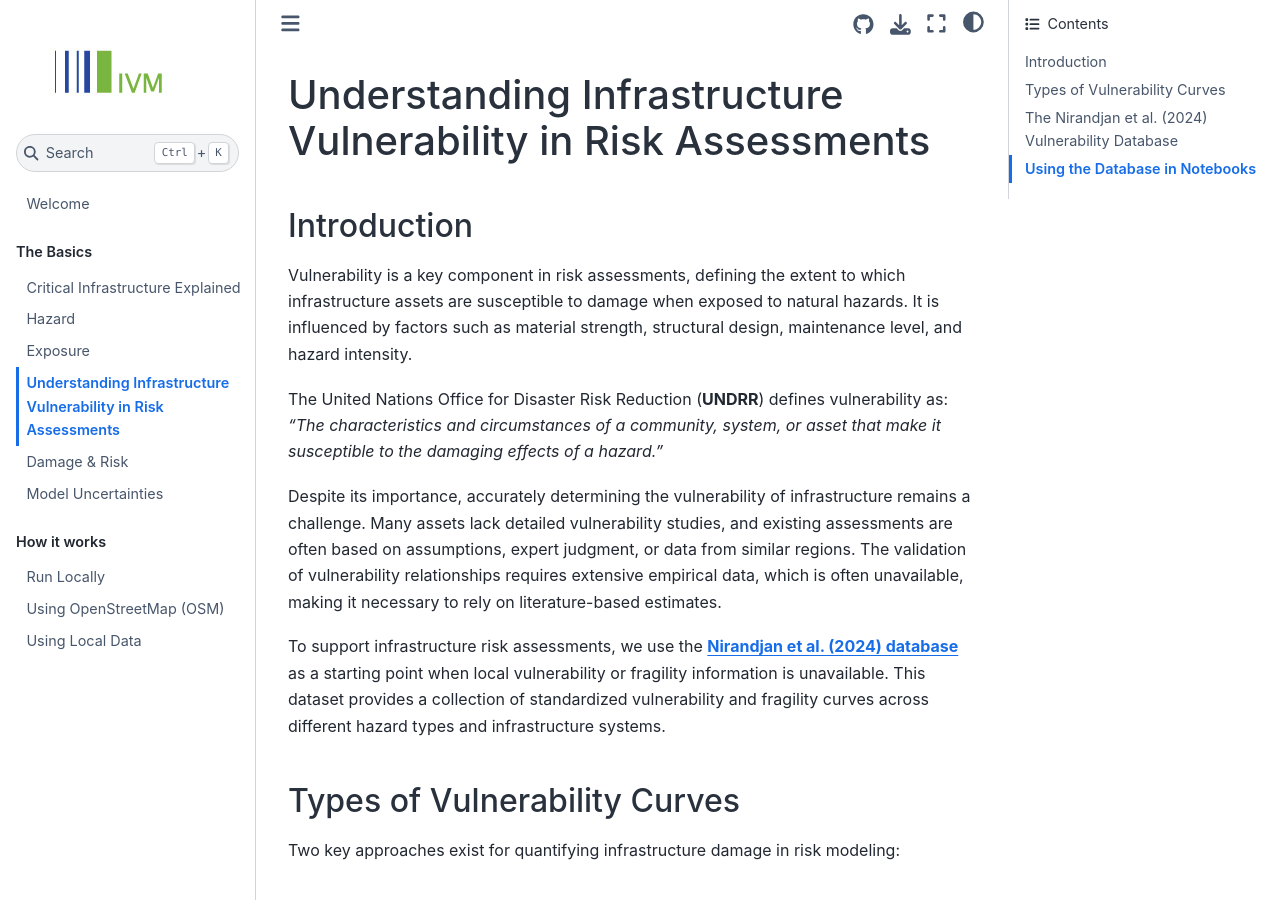
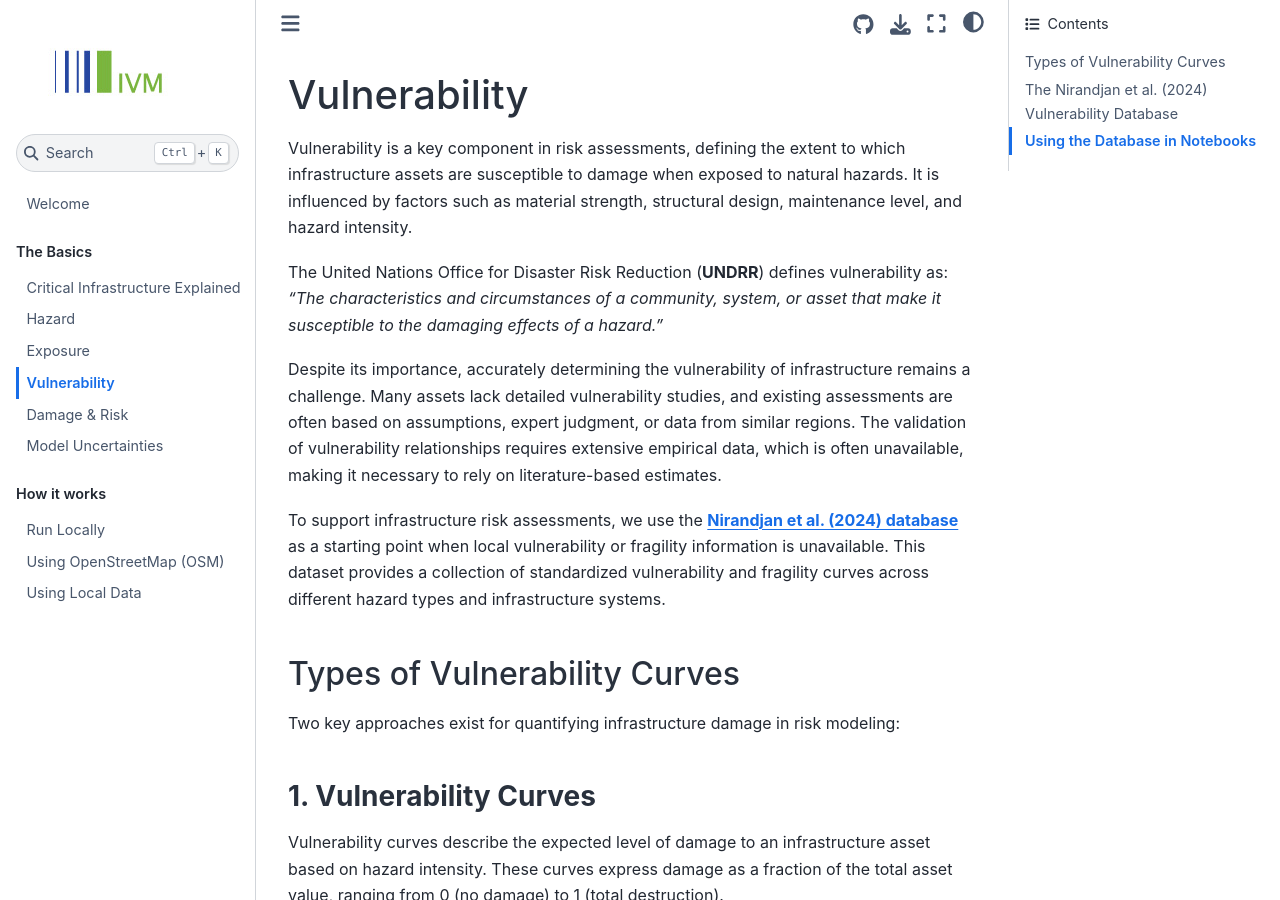
Before and after one commit to VU-IVM/GlobalInfraRisk, a Jupyter Book: the page built from intro/vulnerability.md, in a window 1280 px wide and 900 px high. Built offline with Jupyter Book 1.0.4 settings and Sphinx 7.4.7 and the Sphinx Book theme 1.1.4, drawn with Linux system fonts in a browser that asks for light colours; pages that are not in the unit, such as notebooks, are missing from menus.

Commit message:
update vulnerability

```diff
--- a/intro/vulnerability.md
+++ b/intro/vulnerability.md
@@ -1,6 +1,4 @@
-# Understanding Infrastructure Vulnerability in Risk Assessments
-
-## Introduction
+# Vulnerability
 
 Vulnerability is a key component in risk assessments, defining the extent to which infrastructure assets are susceptible to damage when exposed to natural hazards. It is influenced by factors such as material strength, structural design, maintenance level, and hazard intensity.
 
```
